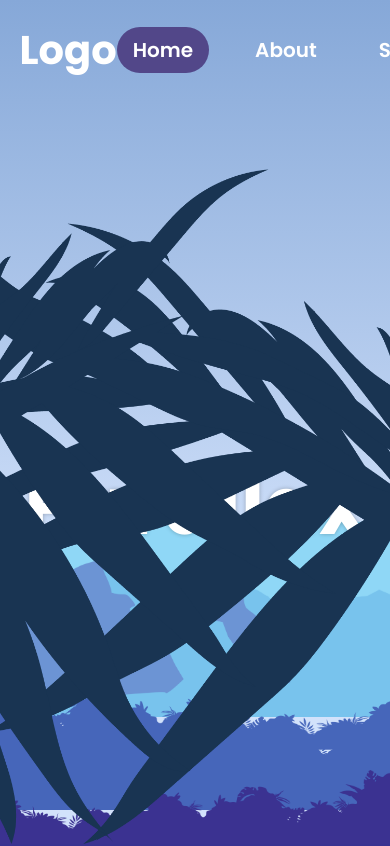
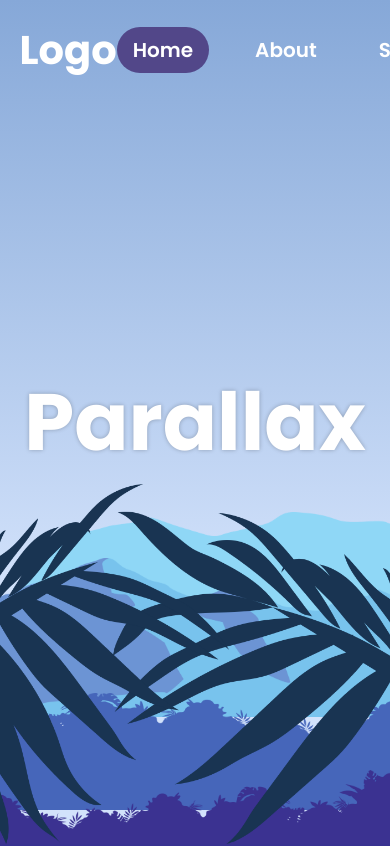
Before and after one commit to Israelam72/parallax1, a plain HTML site: page index.html in a window 390 px wide. Shown: the top 846 px of the page. Drawn offline with Linux system fonts and the light colour scheme.

Commit message:
responvity

```diff
--- a/style.css
+++ b/style.css
@@ -86,9 +86,36 @@ header nav:hover > a:not(:hover) {
     left: 0;
 }
 
+@media(max-width: 1200px) {
+    .home .leaf1 {
+        width: 130rem;
+    }
+    .home .leaf2 {
+        width: 130rem;
+    }
+}
+
+@media(max-width: 1000px) {
+    .home .leaf1 {
+        width: 100rem;
+    }
+    .home .leaf2 {
+        width: 100rem;
+    }
+}
+
+@media(max-width: 600px) {
+    .home .leaf1 {
+        width: 80rem;
+    }
+    .home .leaf2 {
+        width: 80rem;
+    }
+}
+
 .home .title {
     position: absolute;
-    top: 60%;
+    top: 50%;
     left: 50%;
     transform: translate(-50%, -50%);
     color: white;
```
